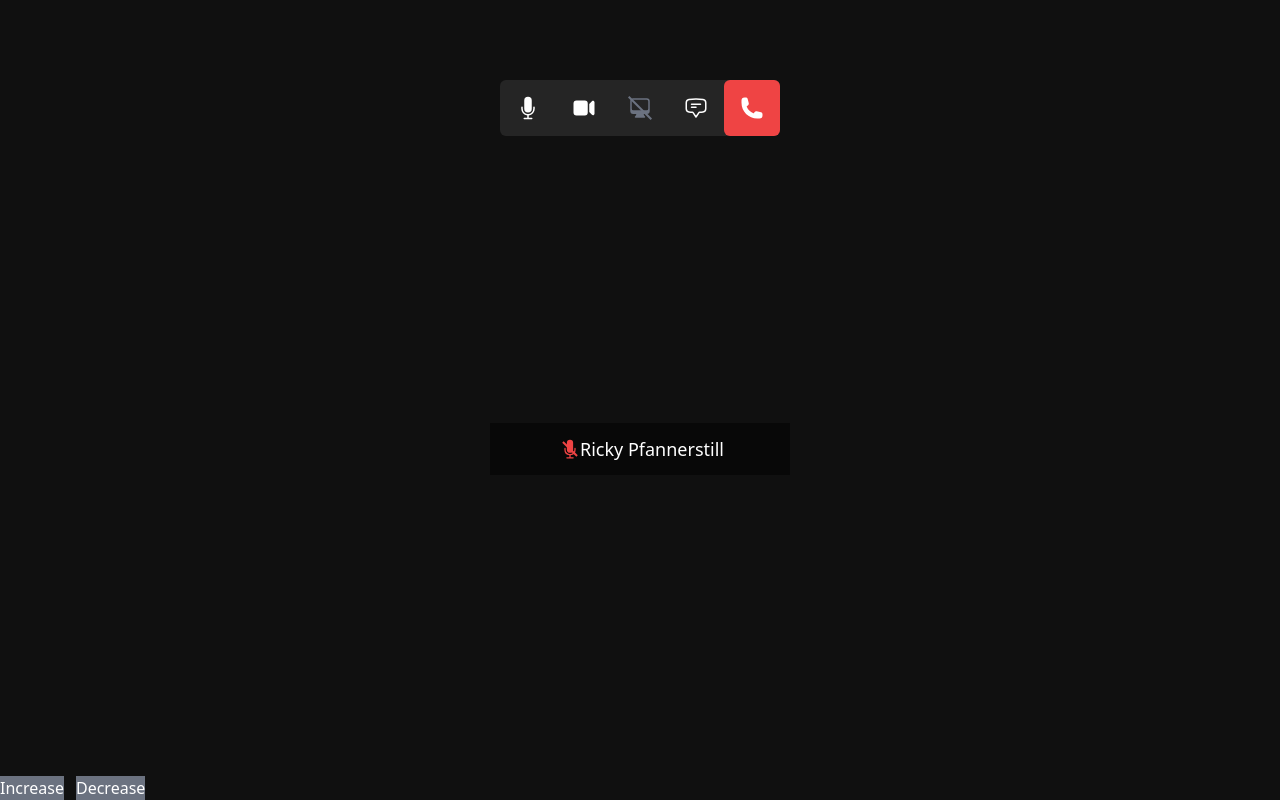
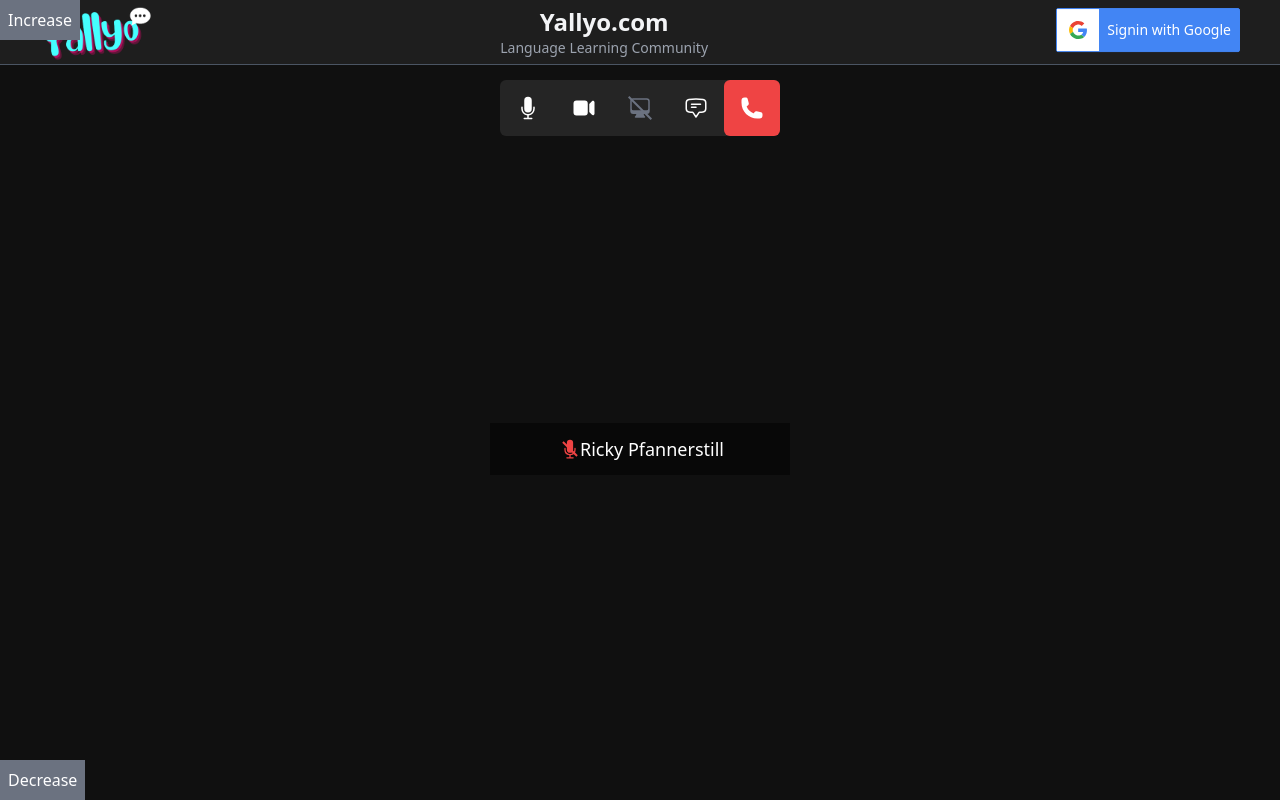
Before and after one commit to goffxnca/yallyo-web, a Next.js app: page /test in a window 1280 px wide. Built offline with nearby package versions, Linux system fonts and the light colour scheme; no server answers.

Commit message:
seems to looks cool

```diff
--- a/src/components/Layouts/Headers/Header.tsx
+++ b/src/components/Layouts/Headers/Header.tsx
@@ -20,7 +20,7 @@ const Header = () => {
   }, []);
 
   return (
-    <div className="flex items-center justify-between py-1 px-2 md:px-10 bg-secondary fixed top-0 z-30 w-full border-b border-gray-600 bg-opacity-95">
+    <div className="flex items-center justify-between py-1 px-2 md:px-10 bg-secondary fixed top-0 z-30 w-full border-b border-gray-600 bg-opacity-70">
       {/* <div className="text-white text-sm">{status}</div> */}
 
       {/* <div className="text-white text-sm absolute top-20 left-0 bg-black overflow-hidden">
--- a/src/components/Layouts/Layout.tsx
+++ b/src/components/Layouts/Layout.tsx
@@ -10,7 +10,7 @@ const Layout = ({ children }: Props) => {
   // return <div className="p-10 md:p-20 max-w-[1240px] m-auto">{children}</div>;
   return (
     <div className="h-screen flex flex-col">
-      {/* <Header /> */}
+      <Header />
       <main className="flex-grow">{children}</main>
       {/* <footer className="h-16 bg-gray-500">Footer</footer> */}
     </div>
--- a/src/pages/_app.tsx
+++ b/src/pages/_app.tsx
@@ -10,7 +10,9 @@ export default function App({ Component, pageProps }: AppProps) {
   return (
     <Provider store={store}>
       <Auth />
-      <Component {...pageProps} />
+      <Layout>
+        <Component {...pageProps} />
+      </Layout>
     </Provider>
   );
 }
--- a/src/pages/test.tsx
+++ b/src/pages/test.tsx
@@ -54,9 +54,8 @@ const JoinerList = () => {
         controls={medias}
       />
 
-      <div className="text-white absolute bottom-0 flex gap-3 z-50">
       <div
-          className="bg-gray-500"
+        className="bg-gray-500 text-white absolute top-0 z-50 p-2"
         onClick={() => {
           if (joiners < 5) {
             setJoiners((j) => {
@@ -68,7 +67,7 @@ const JoinerList = () => {
         Increase
       </div>
       <div
-          className="bg-gray-500"
+        className="bg-gray-500 text-white absolute bottom-0 z-50 p-2"
         onClick={() => {
           if (joiners > 1) {
             setJoiners((j) => {
@@ -79,16 +78,15 @@ const JoinerList = () => {
       >
         Decrease
       </div>
-      </div>
 
       {/* <div className="flex flex-col md:flex-row md:flex-wrap md:content-center items-center justify-center h-screen bg-gray-500"> */}
       <div
         className={joinClasses(
           joiners <= 2
-            ? "flex flex-col md:flex-row md:flex-wrap md:content-center items-center justify-center h-screen overflow-y-hidden"
+            ? "flex flex-col md:flex-row md:flex-wrap md:content-center items-center justify-center h-screen"
             : joiners <= 4
-            ? "flex flex-row flex-wrap content-center items-center justify-center h-screen overflow-y-hidden"
-            : "flex flex-row flex-wrap content-center items-center justify-center h-screen overflow-y-hidden",
+            ? "flex flex-row flex-wrap content-center items-center justify-center h-screen"
+            : "flex flex-row flex-wrap content-center items-center justify-center h-screen",
           "bg-pramary"
         )}
       >
```
Lines whose indentation alone changed are shown as unchanged.
